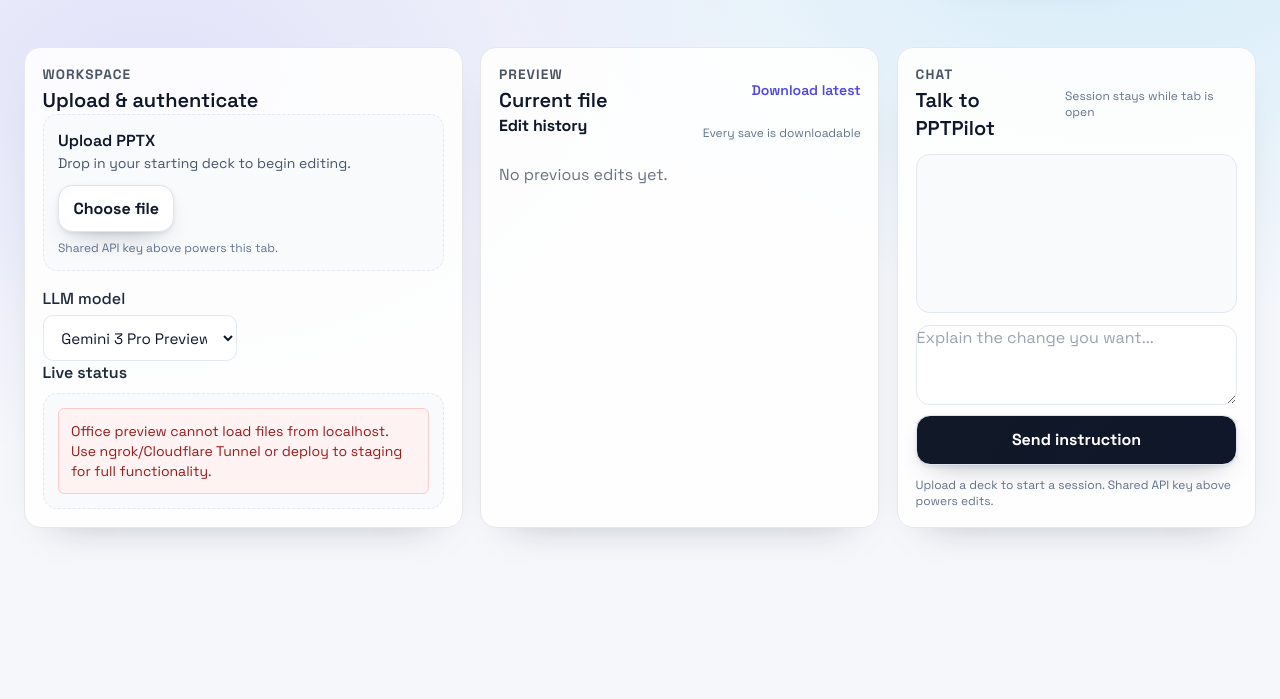
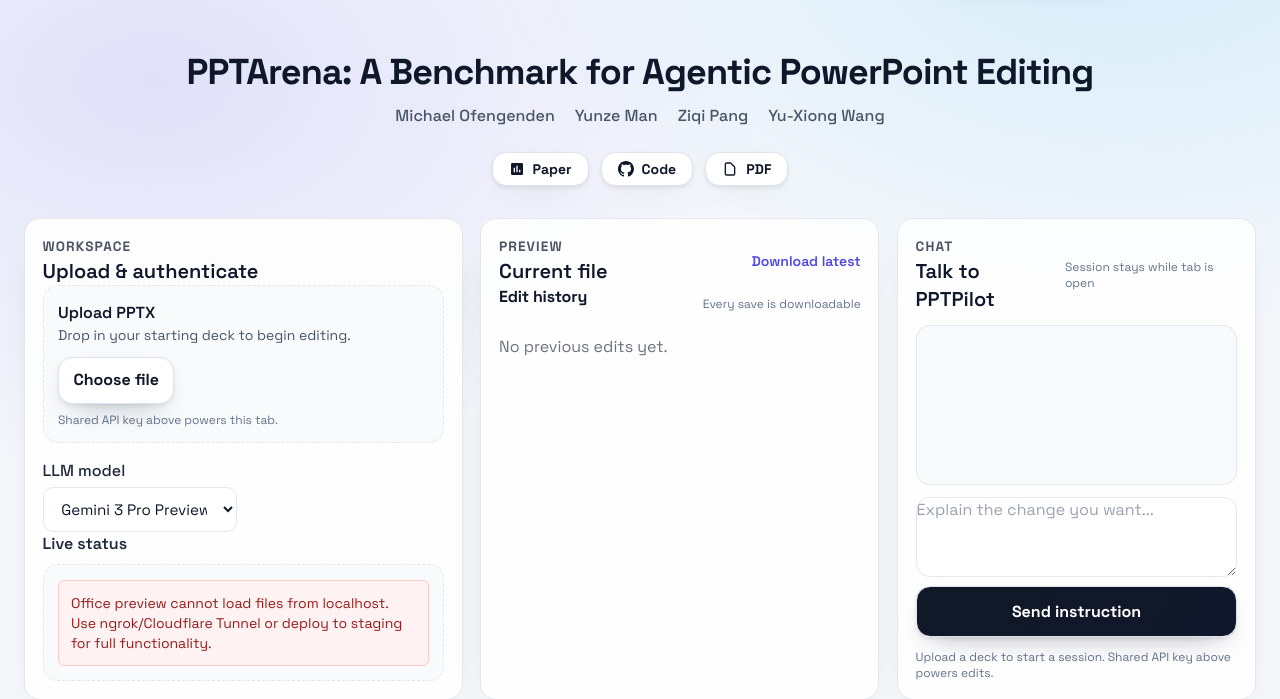
Before and after one commit to michaelofengend/PPTArena, a Flask app: page /app in a window 1280 px wide. Shown: the part 81-780 px from the top of the page. Before the commit the page ends 626 px from the top, so only its background shows below. Run offline with Flask 2, Linux system fonts and the light colour scheme; some libraries are stand-ins or nearby versions.

Commit message:
update readme & webapp

```diff
--- a/src/templates/evaluation.html
+++ b/src/templates/evaluation.html
@@ -507,33 +507,68 @@
     </div>
 
     <main class="page">
-        <!-- Hero section removed as requested -->
-
-
+        <div class="project-header text-center mb-8 pt-6">
+            <h1 class="text-3xl md:text-4xl font-bold mb-3 tracking-tight text-slate-900">PPTArena: A Benchmark for
+                Agentic PowerPoint Editing</h1>
+            <div class="text-base text-slate-600 mb-6 font-medium">
+                <span class="mr-4">Michael Ofengenden</span> <span class="mr-4">Yunze Man</span> <span class="mr-4">Ziqi
+                    Pang</span> <span>Yu-Xiong Wang</span>
+            </div>
+            <div class="flex justify-center gap-3 mb-8">
+                <a href="https://arxiv.org/abs/2512.03042" target="_blank"
+                    class="btn secondary flex items-center gap-2 hover:bg-slate-50 py-1.5 px-4 text-sm">
+                    <svg class="w-4 h-4" fill="currentColor" viewBox="0 0 24 24">
+                        <path
+                            d="M19 3H5c-1.1 0-2 .9-2 2v14c0 1.1.9 2 2 2h14c1.1 0 2-.9 2-2V5c0-1.1-.9-2-2-2zM9 17H7v-7h2v7zm4 0h-2V7h2v10zm4 0h-2v-4h2v4z" />
+                    </svg>
+                    Paper
+                </a>
+                <a href="https://github.com/michaelofengend/PPTArena" target="_blank"
+                    class="btn secondary flex items-center gap-2 hover:bg-slate-50 py-1.5 px-4 text-sm">
+                    <svg class="w-4 h-4" fill="currentColor" viewBox="0 0 24 24">
+                        <path
+                            d="M12 0c-6.626 0-12 5.373-12 12 0 5.302 3.438 9.8 8.207 11.387.599.111.793-.261.793-.577v-2.234c-3.338.726-4.033-1.416-4.033-1.416-.546-1.387-1.333-1.756-1.333-1.756-1.089-.745.083-.729.083-.729 1.205.084 1.839 1.237 1.839 1.237 1.07 1.834 2.807 1.304 3.492.997.107-.775.418-1.305.762-1.604-2.665-.305-5.467-1.334-5.467-5.931 0-1.311.469-2.381 1.236-3.221-.124-.303-.535-1.524.117-3.176 0 0 1.008-.322 3.301 1.23.957-.266 1.983-.399 3.003-.404 1.02.005 2.047.138 3.006.404 2.291-1.552 3.297-1.23 3.297-1.23.653 1.653.242 2.874.118 3.176.77.84 1.235 1.911 1.235 3.221 0 4.609-2.807 5.624-5.479 5.921.43.372.823 1.102.823 2.222v3.293c0 .319.192.694.801.576 4.765-1.589 8.199-6.086 8.199-11.386 0-6.627-5.373-12-12-12z" />
+                    </svg>
+                    Code
+                </a>
+                <a href="https://arxiv.org/pdf/2512.03042" target="_blank"
+                    class="btn secondary flex items-center gap-2 hover:bg-slate-50 py-1.5 px-4 text-sm">
+                    <svg class="w-4 h-4" fill="none" stroke="currentColor" viewBox="0 0 24 24">
+                        <path stroke-linecap="round" stroke-linejoin="round" stroke-width="2"
+                            d="M7 21h10a2 2 0 002-2V9.414a1 1 0 00-.293-.707l-5.414-5.414A1 1 0 0012.586 3H7a2 2 0 00-2 2v14a2 2 0 002 2z">
+                        </path>
+                    </svg>
+                    PDF
+                </a>
+            </div>
+        </div>
 
         <div id="evaluationTab" class="tab-panel active">
-            <section id="controls" class="grid grid-cols-1 lg:grid-cols-3 gap-5 mb-8">
-                <div class="card">
-                    <h3><span class="pill">1</span> Select test case</h3>
+            <section id="controls" class="grid grid-cols-1 lg:grid-cols-3 gap-6 mb-8">
+                <div class="card border-0 shadow-lg shadow-slate-200/50 ring-1 ring-slate-200">
+                    <h3 class="text-slate-800"><span
+                            class="flex items-center justify-center w-6 h-6 rounded-full bg-indigo-100 text-indigo-700 text-xs font-bold">1</span>
+                        Select test case</h3>
                     <div class="flex-grow flex flex-col gap-4">
                         <div>
-                            <label for="evaluationPairSelector" class="font-semibold text-slate-800 block mb-1">Test
-                                case</label>
-                            <select id="evaluationPairSelector" class="input-field">
+                            <label for="evaluationPairSelector"
+                                class="font-semibold text-slate-700 text-sm block mb-1.5">Test case</label>
+                            <select id="evaluationPairSelector" class="input-field text-sm">
                                 {% for pair in evaluation_pairs %}
                                 <option value="{{ pair.name }}" {% if pair.name==selected_pair.name %}selected{% endif
                                     %}>{{ pair.name }}</option>
                                 {% endfor %}
                             </select>
                         </div>
-                        <div class="surface space-y-3">
+                        <div class="space-y-4 pt-2">
                             <div>
-                                <p class="font-semibold text-slate-800 text-sm">Prompt</p>
+                                <p class="font-semibold text-slate-700 text-xs uppercase tracking-wider mb-1">Prompt</p>
                                 <p class="text-slate-600 text-sm leading-relaxed" id="promptDisplay">{{
                                     selected_pair.prompt }}</p>
                             </div>
                             <div>
-                                <p class="font-semibold text-slate-800 text-sm">Style target</p>
+                                <p class="font-semibold text-slate-700 text-xs uppercase tracking-wider mb-1">Style
+                                    target</p>
                                 <p class="text-slate-600 text-sm leading-relaxed clamp-two" id="styleDisplay"
                                     title="{{ selected_pair.style_target }}">{{ selected_pair.style_target }}</p>
                             </div>
@@ -541,16 +576,18 @@
                     </div>
                 </div>
 
-                <div class="card">
-                    <h3><span class="pill">2</span> Generate prediction</h3>
+                <div class="card border-0 shadow-lg shadow-slate-200/50 ring-1 ring-slate-200">
+                    <h3 class="text-slate-800"><span
+                            class="flex items-center justify-center w-6 h-6 rounded-full bg-indigo-100 text-indigo-700 text-xs font-bold">2</span>
+                        Generate prediction</h3>
                     <form id="evalForm" class="flex-grow flex flex-col gap-4">
                         <input type="hidden" id="eval_prompt" name="prompt" value="{{ selected_pair.prompt }}">
                         <input type="hidden" id="eval_original_filepath" name="original_filepath"
                             value="{{ selected_pair.original }}">
                         <div>
-                            <label for="eval_llm_engine" class="font-semibold text-slate-800 block mb-1">LLM
+                            <label for="eval_llm_engine" class="font-semibold text-slate-700 text-sm block mb-1.5">LLM
                                 engine</label>
-                            <select id="eval_llm_engine" name="llm_engine" class="input-field">
+                            <select id="eval_llm_engine" name="llm_engine" class="input-field text-sm">
                                 <optgroup label="Google Gemini">
                                     <option value="gemini-3-pro-preview">Gemini 3 Pro Preview</option>
                                 </optgroup>
@@ -561,36 +598,39 @@
                                 </optgroup>
                             </select>
                         </div>
-                        <div class="flex items-center gap-3 text-sm text-slate-700">
-                            <input type="checkbox" id="eval_force_python_pptx" class="h-4 w-4">
-                            <label for="eval_force_python_pptx" class="select-none font-semibold">Use python-pptx
+                        <div class="flex items-center gap-2.5 text-sm text-slate-600">
+                            <input type="checkbox" id="eval_force_python_pptx"
+                                class="h-4 w-4 rounded border-slate-300 text-indigo-600 focus:ring-indigo-500">
+                            <label for="eval_force_python_pptx" class="select-none font-medium">Use python-pptx
                                 only</label>
                         </div>
                         <div>
-                            <label for="eval_loop_iterations" class="font-semibold text-slate-800 block mb-1">Max
-                                iterations</label>
-                            <input type="number" id="eval_loop_iterations" name="loop_iterations" class="input-field"
-                                min="1" max="10" value="3">
+                            <label for="eval_loop_iterations"
+                                class="font-semibold text-slate-700 text-sm block mb-1.5">Max iterations</label>
+                            <input type="number" id="eval_loop_iterations" name="loop_iterations"
+                                class="input-field text-sm" min="1" max="10" value="3">
                             <p class="hint mt-1">Used when running Loop for iterative refinement.</p>
                         </div>
                         <div id="generationTimeDisplay" class="text-xs text-slate-600 font-semibold"
                             style="display:none;"></div>
                         <div class="flex-grow"></div>
-                        <div class="grid grid-cols-1 gap-3">
-                            <button type="submit" class="btn">Generate prediction</button>
-                            <button type="button" id="eval_loopButton" class="btn secondary">Loop</button>
+                        <div class="grid grid-cols-1 gap-2.5">
+                            <button type="submit" class="btn text-sm py-2">Generate prediction</button>
+                            <button type="button" id="eval_loopButton" class="btn secondary text-sm py-2">Loop</button>
                         </div>
                     </form>
                 </div>
 
-                <div class="card">
-                    <h3><span class="pill">3</span> LLM judge</h3>
+                <div class="card border-0 shadow-lg shadow-slate-200/50 ring-1 ring-slate-200">
+                    <h3 class="text-slate-800"><span
+                            class="flex items-center justify-center w-6 h-6 rounded-full bg-indigo-100 text-indigo-700 text-xs font-bold">3</span>
+                        LLM judge</h3>
                     <div class="flex-grow flex flex-col">
-                        <p class="text-sm text-slate-600 mb-4">The judge compares <strong>Ground Truth</strong> vs
-                            <strong>Prediction</strong> with the original as baseline.
-                        </p>
-                        <label for="judge_model" class="font-semibold text-slate-800 block mb-2">Judge model</label>
-                        <select id="judge_model" class="input-field mb-4">
+                        <p class="text-sm text-slate-500 mb-4 leading-relaxed">The judge compares <strong>Ground
+                                Truth</strong> vs <strong>Prediction</strong> with the original as baseline.</p>
+                        <label for="judge_model" class="font-semibold text-slate-700 text-sm block mb-1.5">Judge
+                            model</label>
+                        <select id="judge_model" class="input-field mb-4 text-sm">
                             <optgroup label="Google Gemini">
                                 <option value="gemini-3-pro-preview">Gemini 3 Pro Preview</option>
                             </optgroup>
@@ -603,7 +643,7 @@
                             style="display:none;"></div>
                         <div id="judgementDisplay" class="judgement-container" style="display:none;"></div>
                     </div>
-                    <button id="judgeButton" class="btn secondary mt-4">Call LLM Judge</button>
+                    <button id="judgeButton" class="btn secondary mt-4 text-sm py-2">Call LLM Judge</button>
                 </div>
             </section>
 
```
